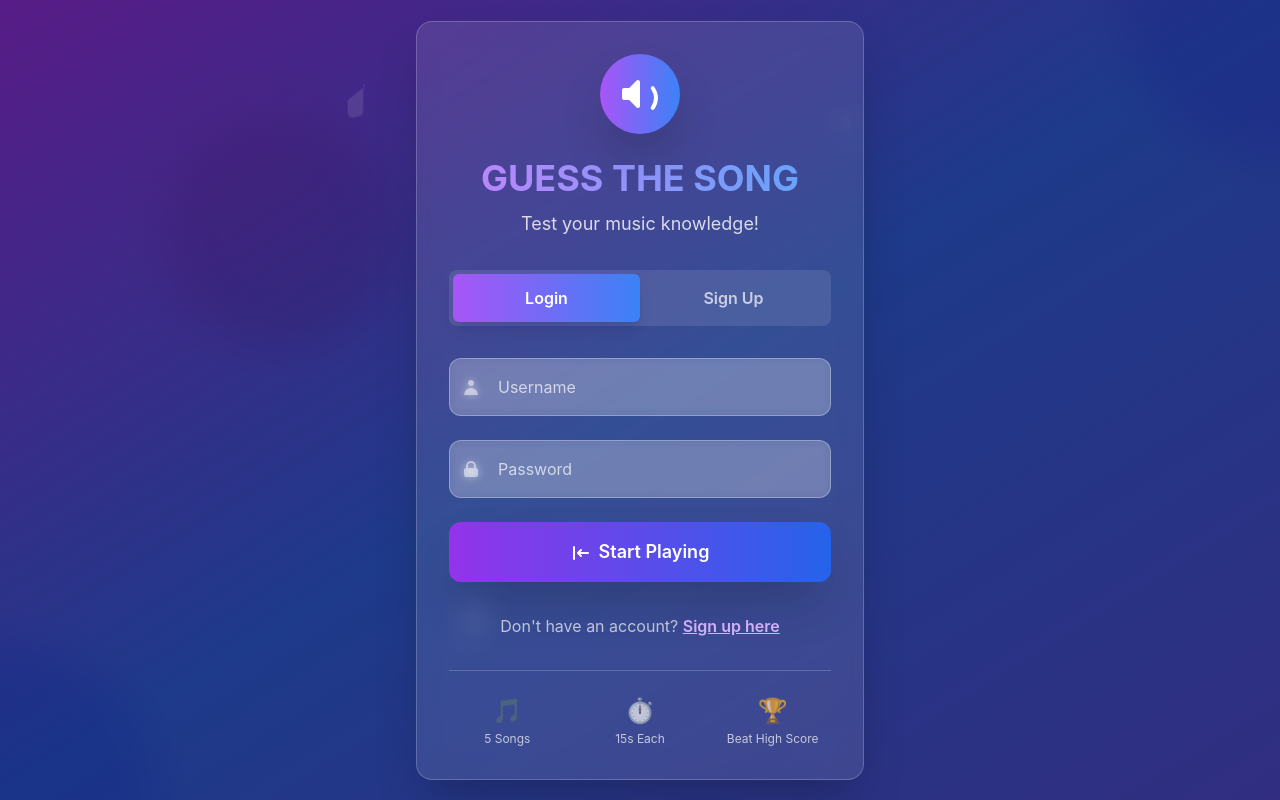
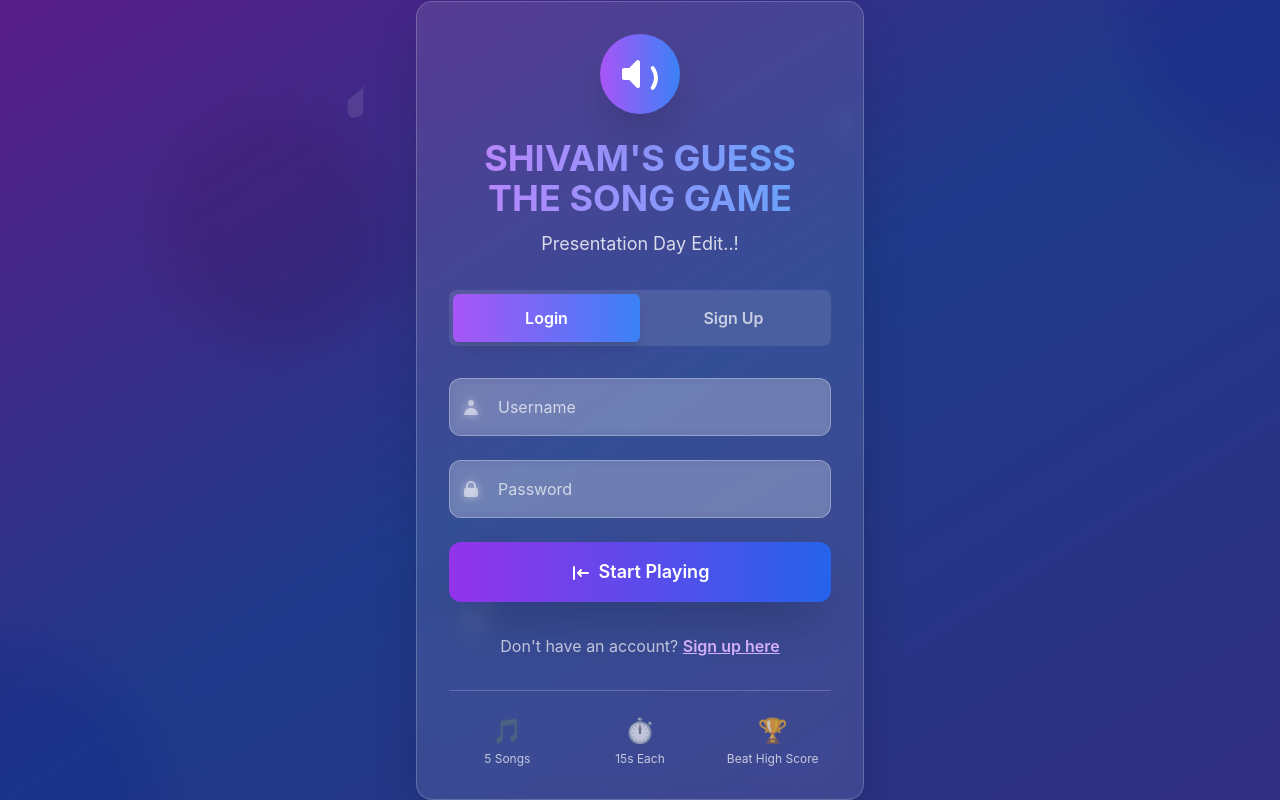
Before and after one commit to pandeyshivam-debug/guess-the-song-game, a React (Vite) app: page / in a window 1280 px wide. Built offline with nearby package versions, Linux system fonts and the light colour scheme.

Commit message:
Update AuthPage.jsx

```diff
--- a/src/pages/AuthPage.jsx
+++ b/src/pages/AuthPage.jsx
@@ -97,9 +97,9 @@ const AuthPage = ({ onLogin }) => {
             </svg>
           </div>
           <h1 className="text-4xl font-bold bg-gradient-to-r from-purple-400 to-blue-400 bg-clip-text text-transparent mb-3">
-            GUESS THE SONG
+            SHIVAM'S GUESS THE SONG GAME
           </h1>
-          <p className="text-white text-opacity-80 text-lg">Test your music knowledge!</p>
+          <p className="text-white text-opacity-80 text-lg">Presentation Day Edit..!</p>
         </div>
 
         <div className="flex mb-8 bg-white bg-opacity-10 rounded-lg p-1">
```
